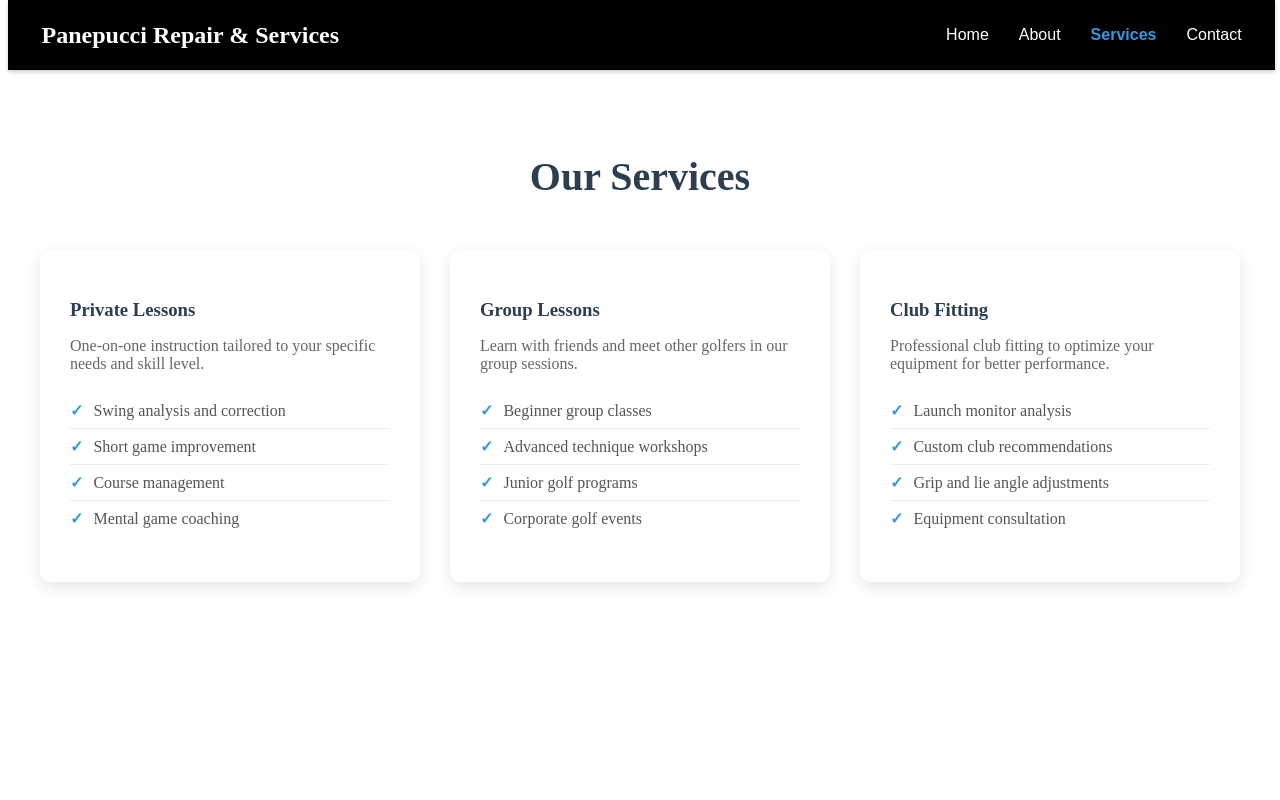
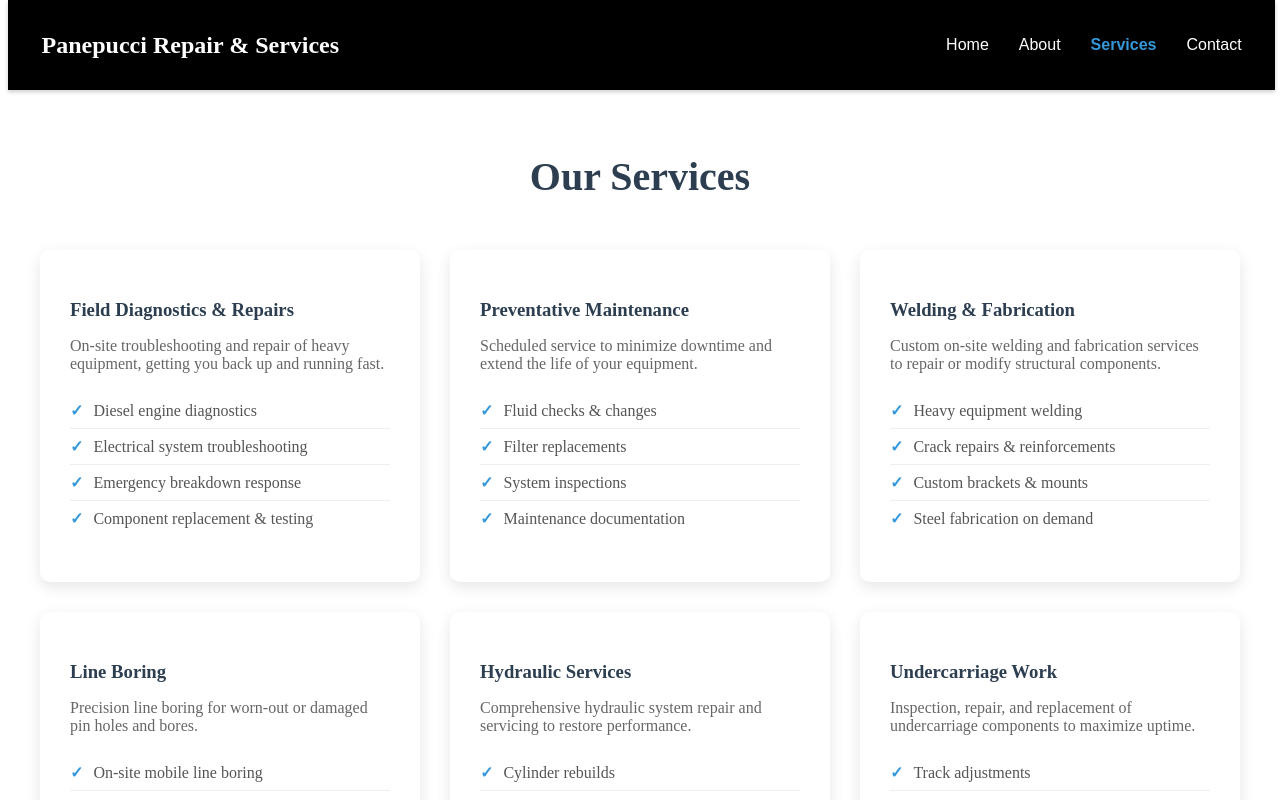
Before and after one commit to dpanepucci/Panepucci_Repair_Services, a React (Vite) app: page / in a window 1280 px wide. Both pictures are taken after a click on the button "Our Services". Shown: the top 800 px of the page. Built offline with nearby package versions, Linux system fonts and the light colour scheme.

Commit message:
Added new text to About and Services page. Double check all website features are correct and up to date before rendering

```diff
--- a/index.html
+++ b/index.html
@@ -11,7 +11,7 @@
     <script type="module" src="/src/main.tsx"></script>
     <footer style="display: flex; justify-content: center; align-items: center; padding: 20px; margin-top: auto;">
       <a href="https://www.facebook.com/people/Panepucci-Repair-Services/61554241932427/?mibextid=wwXIfr&rdid=stsMzOZOP2Tbk9Cr&share_url=https%3A%2F%2Fwww.facebook.com%2Fshare%2F16atCXXUdW%2F%3Fmibextid%3DwwXIfr" target="_blank">
-        <img id="git" src="/Facebook_Logo_Primary.png" alt="Facebook Logo" width="40">
+        <img id="git" src="/Facebook_Logo_Primary.png" alt="Facebook Logo" width="60">
       </a>
     </footer>
   </body>
--- a/src/App.tsx
+++ b/src/App.tsx
@@ -34,16 +34,22 @@ function App() {
         </p>
           <div className="about-grid">
             <div className="about-card">
-            <h3>Expert Instruction</h3>
-            <p>Learn from certified PGA professionals with years of teaching experience.</p>
+              <h3>On-Site Expertise</h3>
+              <p>
+                We come to you—no matter how remote the job site. Our technicians bring deep experience diagnosing and fixing equipment issues right where they happen.
+              </p>
             </div>
             <div className="about-card">
-            <h3>Modern Facilities</h3>
-            <p>State-of-the-art practice facilities and equipment for optimal learning.</p>
+              <h3>Rapid Response</h3>
+              <p>
+                Downtime costs money. That’s why we prioritize quick dispatch and efficient service to get your machines back up and running without delay.
+              </p>
             </div>
             <div className="about-card">
-            <h3>Personalized Approach</h3>
-            <p>Tailored lessons and programs to match your individual needs and goals.</p>
+              <h3>Trusted Craftsmanship</h3>
+              <p>
+                We treat your equipment like our own, focusing on quality work that lasts. No shortcuts—just reliable repairs from people who take pride in the job.
+              </p>
             </div>
           </div>
       </div>
@@ -57,33 +63,106 @@ function App() {
         <h2>Our Services</h2>
         <div className="services-grid">
           <div className="service-card">
-            <h3>Private Lessons</h3>
-            <p>One-on-one instruction tailored to your specific needs and skill level.</p>
+            <h3>Field Diagnostics & Repairs</h3>
+            <p>
+              On-site troubleshooting and repair of heavy equipment, getting you back up and running fast.
+            </p>
             <ul>
-              <li>Swing analysis and correction</li>
-              <li>Short game improvement</li>
-              <li>Course management</li>
-              <li>Mental game coaching</li>
+              <li>Diesel engine diagnostics</li>
+              <li>Electrical system troubleshooting</li>
+              <li>Emergency breakdown response</li>
+              <li>Component replacement & testing</li>
             </ul>
           </div>
+
           <div className="service-card">
-            <h3>Group Lessons</h3>
-            <p>Learn with friends and meet other golfers in our group sessions.</p>
+            <h3>Preventative Maintenance</h3>
+            <p>
+              Scheduled service to minimize downtime and extend the life of your equipment.
+            </p>
             <ul>
-              <li>Beginner group classes</li>
-              <li>Advanced technique workshops</li>
-              <li>Junior golf programs</li>
-              <li>Corporate golf events</li>
+              <li>Fluid checks & changes</li>
+              <li>Filter replacements</li>
+              <li>System inspections</li>
+              <li>Maintenance documentation</li>
             </ul>
           </div>
+
           <div className="service-card">
-            <h3>Club Fitting</h3>
-            <p>Professional club fitting to optimize your equipment for better performance.</p>
+            <h3>Welding & Fabrication</h3>
+            <p>
+              Custom on-site welding and fabrication services to repair or modify structural components.
+            </p>
             <ul>
-              <li>Launch monitor analysis</li>
-              <li>Custom club recommendations</li>
-              <li>Grip and lie angle adjustments</li>
-              <li>Equipment consultation</li>
+              <li>Heavy equipment welding</li>
+              <li>Crack repairs & reinforcements</li>
+              <li>Custom brackets & mounts</li>
+              <li>Steel fabrication on demand</li>
+            </ul>
+          </div>
+
+          <div className="service-card">
+            <h3>Line Boring</h3>
+            <p>
+              Precision line boring for worn-out or damaged pin holes and bores.
+            </p>
+            <ul>
+              <li>On-site mobile line boring</li>
+              <li>Bushing installation</li>
+              <li>Weld buildup & machining</li>
+              <li>Pin & bore restoration</li>
+            </ul>
+          </div>
+
+          <div className="service-card">
+            <h3>Hydraulic Services</h3>
+            <p>
+              Comprehensive hydraulic system repair and servicing to restore performance.
+            </p>
+            <ul>
+              <li>Cylinder rebuilds</li>
+              <li>Hose & fitting replacement</li>
+              <li>Hydraulic leak repair</li>
+              <li>System pressure testing</li>
+            </ul>
+          </div>
+
+          <div className="service-card">
+            <h3>Undercarriage Work</h3>
+            <p>
+              Inspection, repair, and replacement of undercarriage components to maximize uptime.
+            </p>
+            <ul>
+              <li>Track adjustments</li>
+              <li>Roller & idler replacement</li>
+              <li>Sprocket servicing</li>
+              <li>Wear component inspections</li>
+            </ul>
+          </div>
+
+          <div className="service-card">
+            <h3>Heavy Truck Support</h3>
+            <p>
+              Field service and repairs for dump trucks and support vehicles on construction sites.
+            </p>
+            <ul>
+              <li>Brake & suspension repairs</li>
+              <li>Hydraulic dump system servicing</li>
+              <li>Engine diagnostics</li>
+              <li>Fleet maintenance support</li>
+            </ul>
+          </div>
+
+          <div className="service-card">
+            <h3>Small Crane & Rigging Services</h3>
+            <p>
+              Light crane operations to assist with lifting, placement, and assembly in the field.
+            </p>
+            <ul>
+              <li>Rigging and lifting support</li>
+              <li>Equipment placement</li>
+              <li>Light assembly work</li>
+              <li>Site logistics assistance</li>
             </ul>
           </div>
         </div>
--- a/src/Components/NavBar.css
+++ b/src/Components/NavBar.css
@@ -15,7 +15,7 @@
   display: flex;
   justify-content: space-between;
   align-items: center;
-  height: 70px;
+  height: 90px;
 }
 
 .navbar-logo h2 {
@@ -24,6 +24,7 @@
   font-size: 1.5rem;
 }
 
+/* GAPPING BETWEEN WORDS */
 .navbar-menu {
   display: flex;
   list-style: none;
```
Lines whose indentation alone changed are shown as unchanged.
